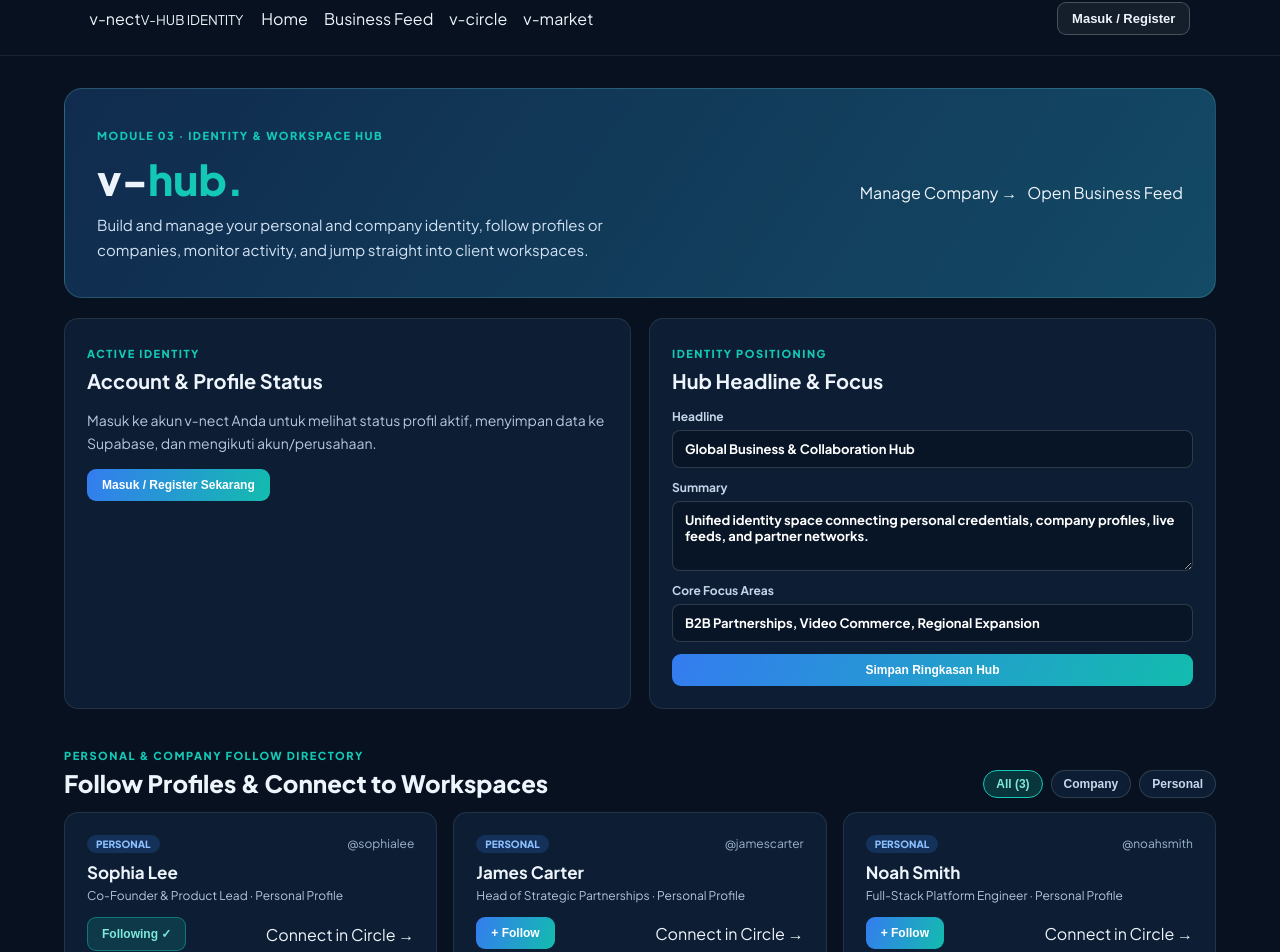
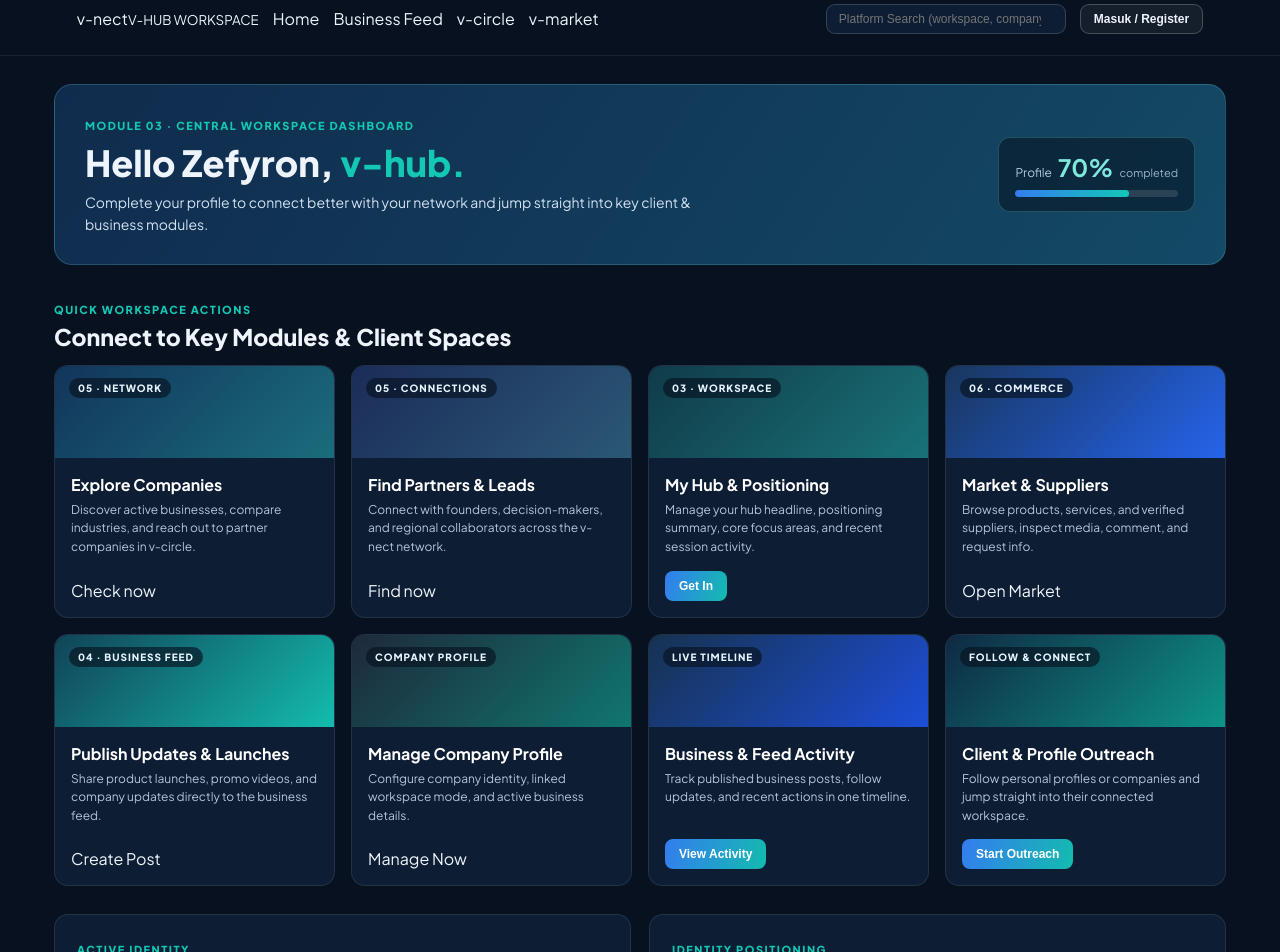
Before and after one commit to HobbiGo/v-nect, a Next.js app: page /v-hub in a window 1280 px wide. Shown: the part 18-970 px from the top of the page. Built offline with nearby package versions, Linux system fonts and the light colour scheme; no server answers; the database is empty.

Commit message:
Update page.tsx

```diff
--- a/src/app/v-hub/page.tsx
+++ b/src/app/v-hub/page.tsx
@@ -40,6 +40,17 @@ type HubIdentityNote = {
   focusAreas: string;
 };
 
+type WorkspaceCardItem = {
+  id: string;
+  badge: string;
+  title: string;
+  description: string;
+  ctaLabel: string;
+  href?: string;
+  scrollTargetId?: string;
+  accent: string;
+};
+
 const HUB_NOTE_STORAGE_KEY = "v-nect_v_hub_identity_v1";
 const FOLLOWS_STORAGE_KEY = "v-nect_v_hub_follows_v1";
 
@@ -51,7 +62,7 @@ const DEFAULT_PERSONAL_PROFILES: FollowEntity[] = [
     entityType: "personal",
     subtitle: "Co-Founder & Product Lead · Personal Profile",
     destinationHref: "/v-circle",
-    destinationLabel: "Connect in Circle →",
+    destinationLabel: "Connect in Circle ->",
   },
   {
     id: "personal-james",
@@ -60,7 +71,7 @@ const DEFAULT_PERSONAL_PROFILES: FollowEntity[] = [
     entityType: "personal",
     subtitle: "Head of Strategic Partnerships · Personal Profile",
     destinationHref: "/v-circle",
-    destinationLabel: "Connect in Circle →",
+    destinationLabel: "Connect in Circle ->",
   },
   {
     id: "personal-noah",
@@ -69,7 +80,90 @@ const DEFAULT_PERSONAL_PROFILES: FollowEntity[] = [
     entityType: "personal",
     subtitle: "Full-Stack Platform Engineer · Personal Profile",
     destinationHref: "/v-circle",
-    destinationLabel: "Connect in Circle →",
+    destinationLabel: "Connect in Circle ->",
+  },
+];
+
+const WORKSPACE_CARDS: WorkspaceCardItem[] = [
+  {
+    id: "ws-companies",
+    badge: "05 · NETWORK",
+    title: "Explore Companies",
+    description:
+      "Discover active businesses, compare industries, and reach out to partner companies in v-circle.",
+    ctaLabel: "Check now",
+    href: "/v-circle",
+    accent: "linear-gradient(135deg, #12355b, #1a6d7c)",
+  },
+  {
+    id: "ws-partners",
+    badge: "05 · CONNECTIONS",
+    title: "Find Partners & Leads",
+    description:
+      "Connect with founders, decision-makers, and regional collaborators across the v-nect network.",
+    ctaLabel: "Find now",
+    href: "/v-circle",
+    accent: "linear-gradient(135deg, #1b2c59, #2b5876)",
+  },
+  {
+    id: "ws-dataroom",
+    badge: "03 · WORKSPACE",
+    title: "My Hub & Positioning",
+    description:
+      "Manage your hub headline, positioning summary, core focus areas, and recent session activity.",
+    ctaLabel: "Get In",
+    scrollTargetId: "hub-positioning-section",
+    accent: "linear-gradient(135deg, #103b49, #197278)",
+  },
+  {
+    id: "ws-market",
+    badge: "06 · COMMERCE",
+    title: "Market & Suppliers",
+    description:
+      "Browse products, services, and verified suppliers, inspect media, comment, and request info.",
+    ctaLabel: "Open Market",
+    href: "/v-market",
+    accent: "linear-gradient(135deg, #18365e, #2563eb)",
+  },
+  {
+    id: "ws-launch",
+    badge: "04 · BUSINESS FEED",
+    title: "Publish Updates & Launches",
+    description:
+      "Share product launches, promo videos, and company updates directly to the business feed.",
+    ctaLabel: "Create Post",
+    href: "/business-feed",
+    accent: "linear-gradient(135deg, #114357, #13bcae)",
+  },
+  {
+    id: "ws-company",
+    badge: "COMPANY PROFILE",
+    title: "Manage Company Profile",
+    description:
+      "Configure company identity, linked workspace mode, and active business details.",
+    ctaLabel: "Manage Now",
+    href: "/company",
+    accent: "linear-gradient(135deg, #1e293b, #0f766e)",
+  },
+  {
+    id: "ws-activity",
+    badge: "LIVE TIMELINE",
+    title: "Business & Feed Activity",
+    description:
+      "Track published business posts, follow updates, and recent actions in one timeline.",
+    ctaLabel: "View Activity",
+    scrollTargetId: "hub-activity-section",
+    accent: "linear-gradient(135deg, #16324f, #1d4ed8)",
+  },
+  {
+    id: "ws-outreach",
+    badge: "FOLLOW & CONNECT",
+    title: "Client & Profile Outreach",
+    description:
+      "Follow personal profiles or companies and jump straight into their connected workspace.",
+    ctaLabel: "Start Outreach",
+    scrollTargetId: "hub-follow-section",
+    accent: "linear-gradient(135deg, #0f2942, #0d9488)",
   },
 ];
 
@@ -87,6 +181,7 @@ export default function VHubPage() {
   const [dbSyncActive, setDbSyncActive] = useState(false);
   const [savingIdentity, setSavingIdentity] = useState(false);
 
+  const [platformSearch, setPlatformSearch] = useState("");
   const [followedIds, setFollowedIds] = useState<string[]>(["personal-sophia"]);
   const [followFilter, setFollowFilter] = useState<"all" | "company" | "personal">("all");
   const [activityLog, setActivityLog] = useState<string[]>([
@@ -134,6 +229,13 @@ export default function VHubPage() {
       minute: "2-digit",
     });
     setActivityLog((prev) => [`[${timeStr}] ${text}`, ...prev.slice(0, 7)]);
+  }
+
+  function scrollToSection(sectionId: string) {
+    const el = document.getElementById(sectionId);
+    if (el) {
+      el.scrollIntoView({ behavior: "smooth", block: "start" });
+    }
   }
 
   async function loadUserIdentityFromDb(uid: string) {
@@ -312,7 +414,7 @@ export default function VHubPage() {
         pushActivity(`Memperbarui headline v-hub: "${identityNote.headline.trim()}"`);
       } else {
         setSavedNotice(
-          "Tersimpan secara lokal — jalankan SQL tabel v_hub_identities di Supabase agar tersimpan di DB."
+          "Tersimpan secara lokal — pastikan tabel v_hub_identities sudah aktif di Supabase."
         );
         pushActivity("Menyimpan ringkasan v-hub secara lokal.");
       }
@@ -324,6 +426,16 @@ export default function VHubPage() {
     pushActivity("Menyimpan ringkasan v-hub secara lokal.");
   }
 
+  const profileCompletion = useMemo(() => {
+    let score = 20;
+    if (currentUserId) score += 20;
+    if (identityNote.headline.trim().length > 3) score += 20;
+    if (identityNote.summary.trim().length > 10) score += 20;
+    if (identityNote.focusAreas.trim().length > 3) score += 10;
+    if (activeCompany) score += 10;
+    return Math.min(100, score);
+  }, [currentUserId, identityNote, activeCompany]);
+
   const followableEntities = useMemo<FollowEntity[]>(() => {
     const companyEntities: FollowEntity[] = allCompanies.map((c) => ({
       id: `company-${c.id}`,
@@ -332,16 +444,37 @@ export default function VHubPage() {
       entityType: "company",
       subtitle: `${c.industry || "Company"} · ${c.location || "v-nect Business"}`,
       destinationHref: "/business-feed",
-      destinationLabel: "Masuk ke Feed →",
+      destinationLabel: "Masuk ke Feed ->",
     }));
 
     return [...companyEntities, ...DEFAULT_PERSONAL_PROFILES];
   }, [allCompanies]);
 
   const filteredFollowables = useMemo(() => {
-    if (followFilter === "all") return followableEntities;
-    return followableEntities.filter((item) => item.entityType === followFilter);
-  }, [followableEntities, followFilter]);
+    const q = platformSearch.trim().toLowerCase();
+    return followableEntities.filter((item) => {
+      if (followFilter !== "all" && item.entityType !== followFilter) {
+        return false;
+      }
+      if (!q) return true;
+      return (
+        item.name.toLowerCase().includes(q) ||
+        item.handle.toLowerCase().includes(q) ||
+        item.subtitle.toLowerCase().includes(q)
+      );
+    });
+  }, [followableEntities, followFilter, platformSearch]);
+
+  const filteredWorkspaceCards = useMemo(() => {
+    const q = platformSearch.trim().toLowerCase();
+    if (!q) return WORKSPACE_CARDS;
+    return WORKSPACE_CARDS.filter(
+      (c) =>
+        c.title.toLowerCase().includes(q) ||
+        c.description.toLowerCase().includes(q) ||
+        c.badge.toLowerCase().includes(q)
+    );
+  }, [platformSearch]);
 
   async function toggleFollowEntity(entity: FollowEntity) {
     const isFollowing = followedIds.includes(entity.id);
@@ -358,7 +491,9 @@ export default function VHubPage() {
 
     if (isFollowing) {
       setSavedNotice(`Berhenti mengikuti ${entity.name}.`);
-      pushActivity(`Unfollow ${entity.entityType === "company" ? "company" : "profil"} ${entity.name}.`);
+      pushActivity(
+        `Unfollow ${entity.entityType === "company" ? "company" : "profil"} ${entity.name}.`
+      );
       if (currentUserId) {
         await supabase
           .from("v_follows")
@@ -370,7 +505,9 @@ export default function VHubPage() {
     }
 
     setSavedNotice(`Sekarang mengikuti ${entity.name}.`);
-    pushActivity(`Follow ${entity.entityType === "company" ? "company" : "profil"} ${entity.name}.`);
+    pushActivity(
+      `Follow ${entity.entityType === "company" ? "company" : "profil"} ${entity.name}.`
+    );
     if (currentUserId) {
       await supabase.from("v_follows").upsert(
         {
@@ -390,7 +527,7 @@ export default function VHubPage() {
         <div className="hub-nav-left">
           <Link href="/" className="hub-brand">
             v<span>-nect</span>
-            <small>V-HUB IDENTITY</small>
+            <small>V-HUB WORKSPACE</small>
           </Link>
 
           <nav className="hub-nav-links">
@@ -402,6 +539,14 @@ export default function VHubPage() {
         </div>
 
         <div className="hub-nav-right">
+          <input
+            type="search"
+            value={platformSearch}
+            onChange={(e) => setPlatformSearch(e.target.value)}
+            placeholder="Platform Search (workspace, company, profile)..."
+            className="hub-search-box"
+          />
+
           {currentUserName ? (
             <>
               <span className="hub-user-pill">● {currentUserName}</span>
@@ -422,24 +567,29 @@ export default function VHubPage() {
       </header>
 
       <section className="hub-container">
-        <div className="hub-hero">
+        <div className="hub-welcome-bar">
           <div>
-            <span className="hub-eyebrow">MODULE 03 · IDENTITY &amp; WORKSPACE HUB</span>
+            <span className="hub-eyebrow">MODULE 03 · CENTRAL WORKSPACE DASHBOARD</span>
             <h1>
-              v-<span>hub.</span>
+              Hello {currentUserName || "Zefyron"}, <span>v-hub.</span>
             </h1>
             <p>
-              Build and manage your personal and company identity, follow profiles or companies, monitor activity, and jump straight into client workspaces.
+              Complete your profile to connect better with your network and jump straight into key client &amp; business modules.
             </p>
           </div>
 
-          <div className="hub-hero-actions">
-            <Link href="/company" className="hub-btn-primary">
-              Manage Company →
-            </Link>
-            <Link href="/business-feed" className="hub-btn-secondary">
-              Open Business Feed
-            </Link>
+          <div className="hub-completion-box">
+            <div className="hub-completion-top">
+              <span>Profile</span>
+              <strong>{profileCompletion}%</strong>
+              <small>completed</small>
+            </div>
+            <div className="hub-progress-track">
+              <div
+                className="hub-progress-fill"
+                style={{ width: `${profileCompletion}%` }}
+              />
+            </div>
           </div>
         </div>
 
@@ -452,7 +602,50 @@ export default function VHubPage() {
           </div>
         )}
 
-        <div className="hub-grid">
+        <section className="hub-section">
+          <div className="hub-section-head">
+            <div>
+              <span className="hub-eyebrow">QUICK WORKSPACE ACTIONS</span>
+              <h2>Connect to Key Modules &amp; Client Spaces</h2>
+            </div>
+          </div>
+
+          <div className="hub-ws-grid">
+            {filteredWorkspaceCards.map((card) => (
+              <article className="hub-ws-card" key={card.id}>
+                <div
+                  className="hub-ws-thumb"
+                  style={{ background: card.accent }}
+                >
+                  <span className="hub-ws-badge">{card.badge}</span>
+                </div>
+                <div className="hub-ws-body">
+                  <h3>{card.title}</h3>
+                  <p>{card.description}</p>
+                  <div className="hub-ws-foot">
+                    {card.href ? (
+                      <Link href={card.href} className="hub-btn-primary">
+                        {card.ctaLabel}
+                      </Link>
+                    ) : (
+                      <button
+                        type="button"
+                        className="hub-btn-primary"
+                        onClick={() =>
+                          card.scrollTargetId && scrollToSection(card.scrollTargetId)
+                        }
+                      >
+                        {card.ctaLabel}
+                      </button>
+                    )}
+                  </div>
+                </div>
+              </article>
+            ))}
+          </div>
+        </section>
+
+        <div id="hub-positioning-section" className="hub-grid">
           <div className="hub-card">
             <span className="hub-eyebrow">ACTIVE IDENTITY</span>
             <h2>Account &amp; Profile Status</h2>
@@ -554,7 +747,7 @@ export default function VHubPage() {
           </div>
         </div>
 
-        <section className="hub-section">
+        <section id="hub-follow-section" className="hub-section">
           <div className="hub-section-head">
             <div>
               <span className="hub-eyebrow">PERSONAL &amp; COMPANY FOLLOW DIRECTORY</span>
@@ -617,14 +810,14 @@ export default function VHubPage() {
           </div>
         </section>
 
-        <section className="hub-section">
+        <section id="hub-activity-section" className="hub-section">
           <div className="hub-section-head">
             <div>
               <span className="hub-eyebrow">LIVE ACTIVITY &amp; FEED UPDATES</span>
               <h2>Recent Ecosystem Activity</h2>
             </div>
             <Link href="/business-feed" className="hub-connect-link">
-              Lihat Semua Post di Feed →
+              Lihat Semua Post di Feed -&gt;
             </Link>
           </div>
 
@@ -661,35 +854,6 @@ export default function VHubPage() {
             </div>
           </div>
         </section>
-
-        <section className="hub-section">
-          <div className="hub-section-head">
-            <div>
-              <span className="hub-eyebrow">ECOSYSTEM SHORTCUTS</span>
-              <h2>Connected Modules</h2>
-            </div>
-          </div>
-
-          <div className="hub-shortcuts-grid">
-            <Link href="/business-feed" className="hub-shortcut-card">
-              <span>04 · FEED</span>
-              <h3>v-business feed</h3>
-              <p>Publish updates, multi-image posts, and video clips.</p>
-            </Link>
-
-            <Link href="/v-circle" className="hub-shortcut-card">
-              <span>05 · NETWORK</span>
-              <h3>v-circle</h3>
-              <p>Grow professional connections and join curated circles.</p>
-            </Link>
-
-            <Link href="/v-market" className="hub-shortcut-card">
-              <span>06 · COMMERCE</span>
-              <h3>v-market</h3>
-              <p>Explore products, services, and verified suppliers.</p>
-            </Link>
-          </div>
-        </section>
       </section>
 
       <footer className="hub-footer">
@@ -717,7 +881,7 @@ export default function VHubPage() {
 
         .hub-navbar {
           min-height: 74px;
-          padding: 12px 7%;
+          padding: 12px 6%;
           background: #07111f;
           border-bottom: 1px solid rgba(255, 255, 255, 0.08);
           display: flex;
@@ -731,7 +895,7 @@ export default function VHubPage() {
         .hub-nav-right {
           display: flex;
           align-items: center;
-          gap: 18px;
+          gap: 14px;
           flex-wrap: wrap;
         }
 
@@ -746,7 +910,7 @@ export default function VHubPage() {
         }
 
         .hub-brand span,
-        .hub-hero h1 span {
+        .hub-welcome-bar h1 span {
           color: #13c8b5;
         }
 
@@ -760,19 +924,31 @@ export default function VHubPage() {
         .hub-nav-links {
           display: flex;
           align-items: center;
-          gap: 16px;
+          gap: 14px;
           flex-wrap: wrap;
         }
 
         .hub-nav-links a {
           color: #d2deed;
           text-decoration: none;
-          font-size: 14px;
+          font-size: 13px;
           font-weight: 600;
         }
 
         .hub-nav-links a:hover {
           color: #13c8b5;
+        }
+
+        .hub-search-box {
+          width: 240px;
+          max-width: 100%;
+          padding: 7px 12px;
+          border-radius: 9px;
+          border: 1px solid rgba(255, 255, 255, 0.16);
+          background: #0d1e34;
+          color: #ffffff;
+          font-size: 12px;
+          outline: none;
         }
 
         .hub-user-pill {
@@ -789,28 +965,28 @@ export default function VHubPage() {
           background: rgba(255, 255, 255, 0.06);
           border: 1px solid rgba(255, 255, 255, 0.22);
           color: #eef4fb;
-          padding: 8px 14px;
+          padding: 7px 13px;
           border-radius: 9px;
-          font-size: 13px;
+          font-size: 12px;
           font-weight: 700;
           cursor: pointer;
         }
 
         .hub-container {
-          max-width: 1200px;
+          max-width: 1220px;
           margin: 0 auto;
-          padding: 32px 24px 72px;
+          padding: 28px 24px 72px;
         }
 
-        .hub-hero {
+        .hub-welcome-bar {
           background: linear-gradient(125deg, #102b4d, #134a66);
           border: 1px solid rgba(126, 232, 220, 0.2);
           border-radius: 18px;
-          padding: 34px 32px;
+          padding: 28px 30px;
           display: flex;
           justify-content: space-between;
           align-items: center;
-          gap: 20px;
+          gap: 24px;
           flex-wrap: wrap;
         }
 
@@ -822,64 +998,61 @@ export default function VHubPage() {
           letter-spacing: 1.5px;
         }
 
-        .hub-hero h1 {
-          margin: 8px 0;
-          font-size: 42px;
+        .hub-welcome-bar h1 {
+          margin: 6px 0;
+          font-size: 36px;
           font-weight: 800;
         }
 
-        .hub-hero p {
+        .hub-welcome-bar p {
           margin: 0;
           color: #d2e2f3;
-          font-size: 15px;
-          line-height: 1.65;
-          max-width: 580px;
+          font-size: 14px;
+          line-height: 1.6;
+          max-width: 620px;
         }
 
-        .hub-hero-actions {
-          display: flex;
-          gap: 10px;
-          flex-wrap: wrap;
+        .hub-completion-box {
+          min-width: 190px;
+          background: rgba(7, 17, 31, 0.55);
+          border: 1px solid rgba(126, 232, 220, 0.22);
+          border-radius: 12px;
+          padding: 14px 16px;
         }
 
-        .hub-btn-primary {
-          display: inline-flex;
-          align-items: center;
-          justify-content: center;
-          border: none;
-          background: linear-gradient(110deg, #347cf0, #13bcae);
-          color: #ffffff;
-          padding: 9px 15px;
-          border-radius: 9px;
-          font-size: 12px;
-          font-weight: 700;
-          text-decoration: none;
-          cursor: pointer;
+        .hub-completion-top {
+          display: flex;
+          align-items: baseline;
+          gap: 6px;
+          margin-bottom: 8px;
         }
 
-        .hub-btn-secondary {
-          display: inline-flex;
-          align-items: center;
-          justify-content: center;
-          border: 1px solid rgba(255, 255, 255, 0.22);
-          background: rgba(255, 255, 255, 0.06);
-          color: #ffffff;
-          padding: 10px 16px;
-          border-radius: 9px;
-          font-size: 13px;
-          font-weight: 700;
-          text-decoration: none;
+        .hub-completion-top span {
+          font-size: 12px;
+          color: #b7c8dd;
         }
 
-        .hub-btn-following {
-          border: 1px solid rgba(19, 200, 181, 0.45);
-          background: rgba(19, 200, 181, 0.16);
+        .hub-completion-top strong {
+          font-size: 24px;
           color: #7ee8dc;
-          padding: 9px 14px;
-          border-radius: 9px;
-          font-size: 12px;
-          font-weight: 700;
-          cursor: pointer;
+        }
+
+        .hub-completion-top small {
+          font-size: 11px;
+          color: #9cb2cc;
+        }
+
+        .hub-progress-track {
+          height: 7px;
+          border-radius: 999px;
+          background: rgba(255, 255, 255, 0.12);
+          overflow: hidden;
+        }
+
+        .hub-progress-fill {
+          height: 100%;
+          background: linear-gradient(90deg, #347cf0, #13c8b5);
+          border-radius: 999px;
         }
 
         .hub-banner {
@@ -902,15 +1075,98 @@ export default function VHubPage() {
           cursor: pointer;
         }
 
+        .hub-ws-grid {
+          display: grid;
+          grid-template-columns: repeat(4, minmax(0, 1fr));
+          gap: 16px;
+        }
+
+        .hub-ws-card {
+          background: #0d1e34;
+          border: 1px solid rgba(255, 255, 255, 0.09);
+          border-radius: 14px;
+          overflow: hidden;
+          display: flex;
+          flex-direction: column;
+        }
+
+        .hub-ws-thumb {
+          height: 92px;
+          padding: 12px 14px;
+          display: flex;
+          align-items: flex-start;
+          justify-content: space-between;
+        }
+
+        .hub-ws-badge {
+          font-size: 10px;
+          font-weight: 800;
+          letter-spacing: 1px;
+          padding: 4px 9px;
+          border-radius: 999px;
+          background: rgba(7, 17, 31, 0.65);
+          color: #e6f4ff;
+        }
+
+        .hub-ws-body {
+          padding: 16px;
+          display: flex;
+          flex-direction: column;
+          flex: 1;
+        }
+
+        .hub-ws-body h3 {
+          margin: 0 0 6px;
+          font-size: 16px;
+          font-weight: 700;
+          color: #ffffff;
+        }
+
+        .hub-ws-body p {
+          margin: 0 0 14px;
+          font-size: 12px;
+          color: #b4c5da;
+          line-height: 1.55;
+        }
+
+        .hub-ws-foot {
+          margin-top: auto;
+        }
+
+        .hub-btn-primary {
+          display: inline-flex;
+          align-items: center;
+          justify-content: center;
+          border: none;
+          background: linear-gradient(110deg, #347cf0, #13bcae);
+          color: #ffffff;
+          padding: 8px 14px;
+          border-radius: 8px;
+          font-size: 12px;
+          font-weight: 700;
+          text-decoration: none;
+          cursor: pointer;
+        }
+
+        .hub-btn-following {
+          border: 1px solid rgba(19, 200, 181, 0.45);
+          background: rgba(19, 200, 181, 0.16);
+          color: #7ee8dc;
+          padding: 8px 14px;
+          border-radius: 8px;
+          font-size: 12px;
+          font-weight: 700;
+          cursor: pointer;
+        }
+
         .hub-grid {
-          margin-top: 20px;
+          margin-top: 28px;
           display: grid;
           grid-template-columns: repeat(2, minmax(0, 1fr));
           gap: 18px;
         }
 
         .hub-card,
-        .hub-shortcut-card,
         .hub-follow-card {
           background: #0d1e34;
           border: 1px solid rgba(255, 255, 255, 0.09);
@@ -1011,7 +1267,7 @@ export default function VHubPage() {
         }
 
         .hub-section {
-          margin-top: 34px;
+          margin-top: 32px;
         }
 
         .hub-section-head {
@@ -1025,7 +1281,7 @@ export default function VHubPage() {
 
         .hub-section-head h2 {
           margin: 4px 0 0;
-          font-size: 24px;
+          font-size: 23px;
           font-weight: 800;
         }
 
@@ -1124,43 +1380,6 @@ export default function VHubPage() {
           font-size: 11px;
         }
 
-        .hub-shortcuts-grid {
-          display: grid;
-          grid-template-columns: repeat(3, minmax(0, 1fr));
-          gap: 16px;
-        }
-
-        .hub-shortcut-card {
-          text-decoration: none;
-          color: inherit;
-          display: flex;
-          flex-direction: column;
-          gap: 6px;
-        }
-
-        .hub-shortcut-card:hover {
-          border-color: #13c8b5;
-        }
-
-        .hub-shortcut-card span {
-          font-size: 11px;
-          font-weight: 800;
-          color: #13c8b5;
-          letter-spacing: 1.2px;
-        }
-
-        .hub-shortcut-card h3 {
-          margin: 0;
-          font-size: 18px;
-        }
-
-        .hub-shortcut-card p {
-          margin: 0;
-          font-size: 13px;
-          color: #b4c5da;
-          line-height: 1.6;
-        }
-
         .hub-footer {
           text-align: center;
           padding: 26px 20px;
@@ -1168,6 +1387,12 @@ export default function VHubPage() {
           color: #8fa4bf;
           font-size: 12px;
           border-top: 1px solid rgba(255, 255, 255, 0.06);
+        }
+
+        @media (max-width: 1060px) {
+          .hub-ws-grid {
+            grid-template-columns: repeat(2, minmax(0, 1fr));
+          }
         }
 
         @media (max-width: 900px) {
@@ -1178,7 +1403,7 @@ export default function VHubPage() {
 
         @media (max-width: 820px) {
           .hub-grid,
-          .hub-shortcuts-grid,
+          .hub-ws-grid,
           .hub-follow-grid {
             grid-template-columns: 1fr;
           }
```
